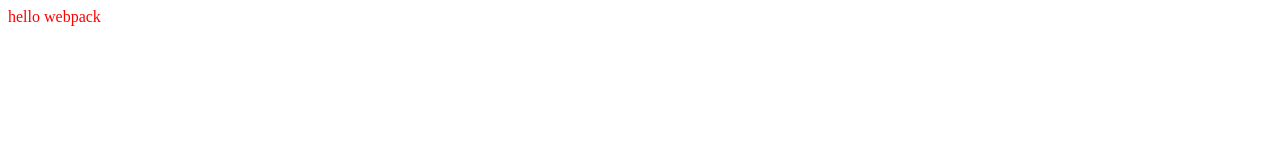
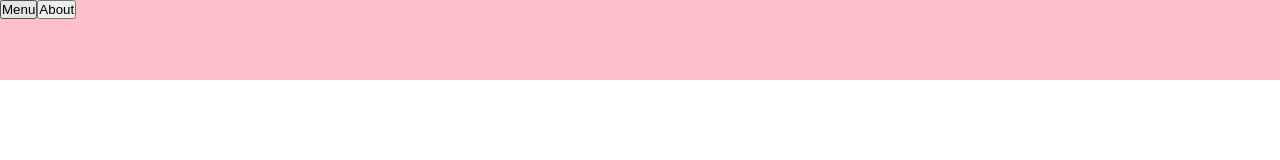
Before and after one commit to Petrisorz/restaurantPageWebpack, a website built with webpack: page dist/index.html in a window 1280 px wide. Built offline with nearby package versions, Linux system fonts and the light colour scheme.

Commit message:
relearned how to export a function

```diff
--- /dev/null
+++ b/src/header.js
@@ -0,0 +1,17 @@
+export {createHeader}
+function createHeader (){
+    let header = document.createElement('header');
+    let btn1= document.createElement('button');
+    let btn2= document.createElement('button');
+    btn1.innerHTML = "Menu";
+    btn2.innerHTML = "About";
+    btn1.classList.add("menuButton");
+    btn2.classList.add("aboutButton");
+    btn1.setAttribute('id','menuBtn');
+    btn2.setAttribute('id','aboutBtn');
+    header.appendChild(btn1);
+    header.appendChild(btn2);
+
+    return header;
+}
+;
--- a/src/index.js
+++ b/src/index.js
@@ -1,10 +1,5 @@
 import _ from 'lodash';
 import './style.css';
-function component (){
-    const element = document.createElement('div');
-    element.innerHTML = _.join(["hello","webpack"],' ');
-    element.classList.add('hello');
-    return element;
-}
-
-document.body.appendChild(component());
+import {createHeader} from './header.js';
+const contentBox = document.querySelector("#contentDiv");
+document.body.appendChild(createHeader());
--- a/src/style.css
+++ b/src/style.css
@@ -1,3 +1,19 @@
-.hello{
-    color :red;
+*{
+    margin: 0;
+    padding: 0;
 }
+html,body{
+    width: 100%;
+    height: 100vh;
+}
+.content{
+    width: 80%;
+    height: 60%;
+    background-color: burlywood;
+    margin: auto auto;
+}
+header{
+    height: 10%;
+    width: 100%;
+    background-color: pink;
+}
--- a/webpack.config.js
+++ b/webpack.config.js
@@ -1,8 +1,10 @@
 const path = require('path');
 
 module.exports = {
-    entry: './src/index.js',
-    output:{
+    entry: {
+       index: './src/index.js',
+    },
+        output:{
         filename: 'bundle.js',
         path: path.resolve(__dirname,'dist'),
     },
@@ -13,6 +15,10 @@ module.exports = {
                 test: /\.css$/i,
                 use: ['style-loader', 'css-loader'],
             },
+            {
+                test: /\.(png|svg|jpg|jpeg|gif)$/i,
+                type:'asset/resource',
+            },
         ],
     },
 };
```
Also changed, not shown: dist/bundle.js, dist/index.html.
